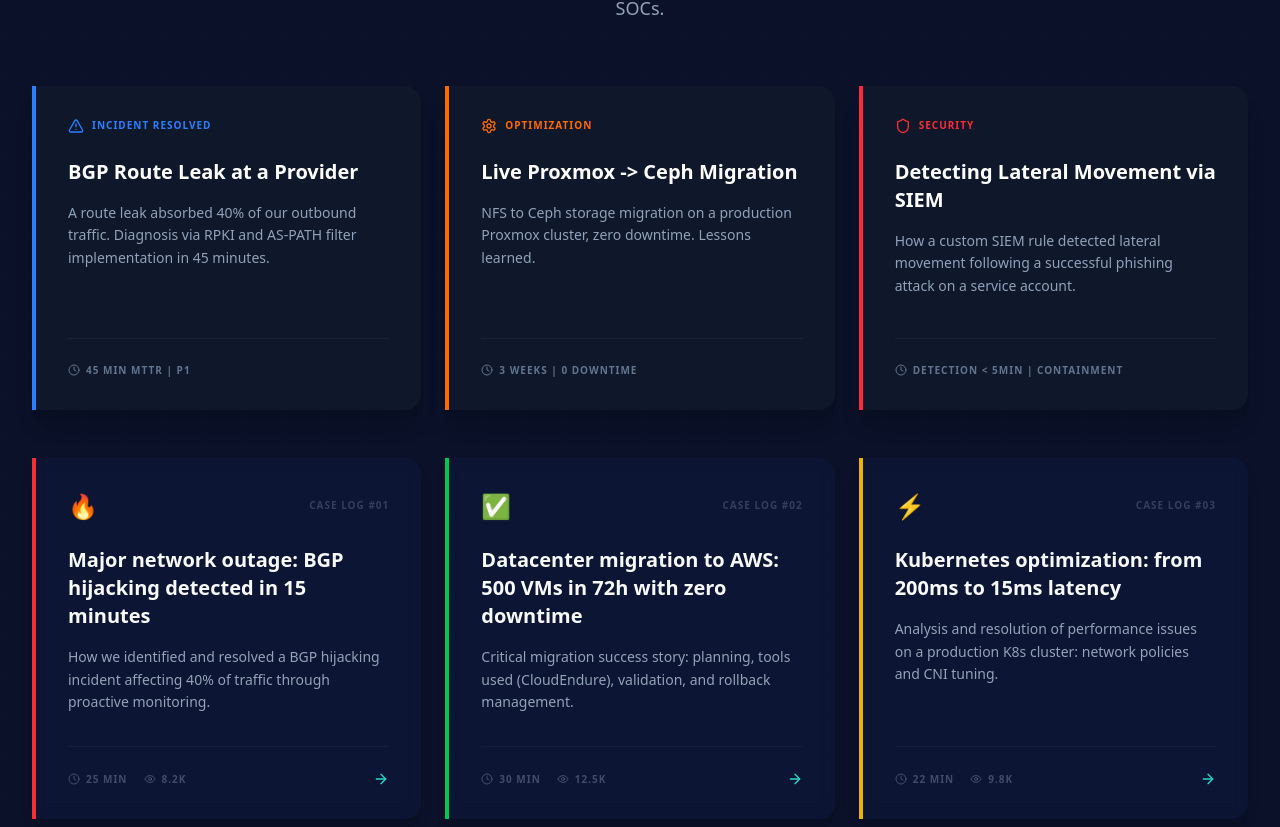
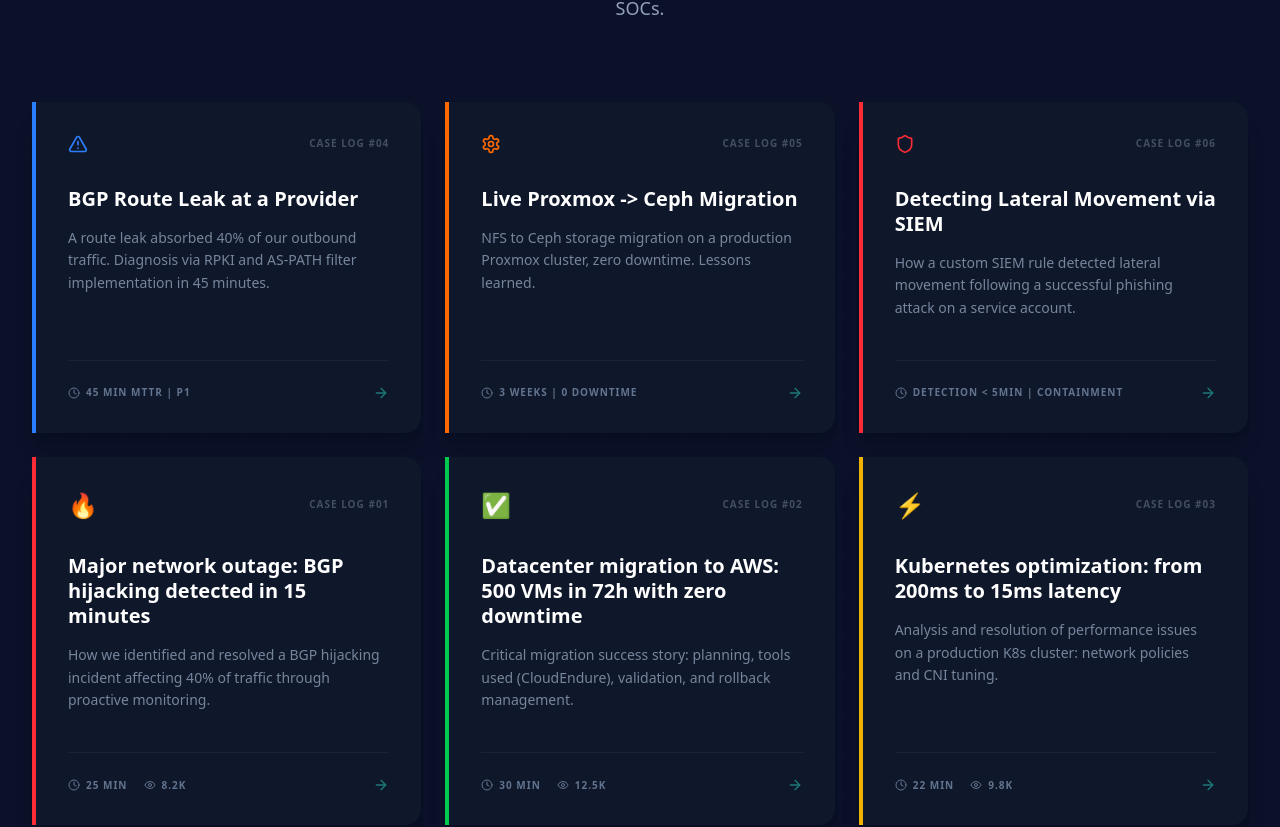
Before and after one commit to lepfsi/Site-PP, a Next.js app: page / in a window 1280 px wide. Shown: the part 3132-3959 px from the top of the page. Built offline with nearby package versions, Linux system fonts and the light colour scheme.

Commit message:
Redesign Experience Section

```diff
--- a/src/components/ExperienceSection.tsx
+++ b/src/components/ExperienceSection.tsx
@@ -1,19 +1,21 @@
 "use client";
 
 import { motion } from "framer-motion";
-import { ArrowRight, Eye, Clock, AlertTriangle, Settings, Shield, Zap, Flame, CheckCircle2, Monitor } from "lucide-react";
+import { ArrowRight, Eye, Clock, AlertTriangle, Settings, Shield, Zap, Flame, CheckCircle2, Monitor, Bug, Globe, Code2 } from "lucide-react";
 import Link from "next/link";
 import { useLanguage } from "@/lib/LanguageContext";
 
-const newExperiences = [
+const allExperiences = [
+  // THE "NEW" ONES FROM PREVIOUS CAPTURES
   {
     titleKey: "exp.4.title" as const,
     descKey: "exp.4.desc" as const,
     footerKey: "exp.4.footer" as const,
     badgeKey: "exp.badge_incident" as const,
     icon: AlertTriangle,
-    color: "border-blue-500",
+    color: "border-l-blue-500",
     iconColor: "text-blue-500",
+    id: "04"
   },
   {
     titleKey: "exp.5.title" as const,
@@ -21,8 +23,9 @@ const newExperiences = [
     footerKey: "exp.5.footer" as const,
     badgeKey: "exp.badge_optimization" as const,
     icon: Settings,
-    color: "border-orange-500",
+    color: "border-l-orange-500",
     iconColor: "text-orange-500",
+    id: "05"
   },
   {
     titleKey: "exp.6.title" as const,
@@ -30,38 +33,37 @@ const newExperiences = [
     footerKey: "exp.6.footer" as const,
     badgeKey: "exp.badge_security" as const,
     icon: Shield,
-    color: "border-red-500",
+    color: "border-l-red-500",
     iconColor: "text-red-500",
+    id: "06"
   },
-];
-
-const oldExperiences = [
+  // THE "OLD" ONES FROM THE LATEST CAPTURE
   {
     titleKey: "exp.1.title" as const,
     descKey: "exp.1.desc" as const,
     emoji: "🔥",
-    icon: Flame,
-    color: "border-red-500",
-    readTime: "25 min",
+    color: "border-l-red-500",
+    readTime: "25 MIN",
     views: "8.2K",
+    id: "01"
   },
   {
     titleKey: "exp.2.title" as const,
     descKey: "exp.2.desc" as const,
     emoji: "✅",
-    icon: CheckCircle2,
-    color: "border-green-500",
-    readTime: "30 min",
+    color: "border-l-green-500",
+    readTime: "30 MIN",
     views: "12.5K",
+    id: "02"
   },
   {
     titleKey: "exp.3.title" as const,
     descKey: "exp.3.desc" as const,
     emoji: "⚡",
-    icon: Zap,
-    color: "border-yellow-500",
-    readTime: "22 min",
+    color: "border-l-yellow-500",
+    readTime: "22 MIN",
     views: "9.8K",
+    id: "03"
   },
 ];
 
@@ -73,7 +75,7 @@ export default function ExperienceSection() {
       <div className="absolute inset-0 tech-grid opacity-5 pointer-events-none"></div>
 
       <div className="container-custom relative z-10">
-        <div className="text-center mb-16">
+        <div className="text-center mb-20">
           <motion.h2
             initial={{ opacity: 0, y: 20 }}
             whileInView={{ opacity: 1, y: 0 }}
@@ -93,72 +95,51 @@ export default function ExperienceSection() {
           </motion.p>
         </div>
 
-        {/* Row 1: New Modern Cards from Capture */}
-        <div className="grid grid-cols-1 md:grid-cols-3 gap-6 mb-12">
-          {newExperiences.map((exp, index) => (
+        {/* Unified Horizontal Grid - 3 columns */}
+        <div className="grid grid-cols-1 md:grid-cols-2 lg:grid-cols-3 gap-6">
+          {allExperiences.map((exp, index) => (
             <motion.div
-              key={exp.titleKey}
+              key={exp.id}
               initial={{ opacity: 0, y: 20 }}
               whileInView={{ opacity: 1, y: 0 }}
-              transition={{ delay: index * 0.1 }}
+              transition={{ delay: index * 0.05 }}
               viewport={{ once: true }}
-              className={`group flex flex-col p-8 bg-[#0f172a] border-l-4 ${exp.color} rounded-r-2xl shadow-xl transition-all hover:translate-x-1`}
+              className={`group flex flex-col p-8 bg-[#0f172a] border-l-4 ${exp.color} rounded-r-2xl shadow-xl transition-all hover:translate-y-[-4px] hover:shadow-turquoise/5`}
             >
-              <div className="flex items-center space-x-2 mb-6">
-                <exp.icon size={16} className={exp.iconColor} />
-                <span className={`text-[10px] font-black uppercase tracking-widest ${exp.iconColor}`}>
-                  {t(exp.badgeKey)}
+              <div className="flex items-center justify-between mb-8">
+                {exp.emoji ? (
+                  <span className="text-2xl">{exp.emoji}</span>
+                ) : exp.icon ? (
+                  <exp.icon size={20} className={exp.iconColor} />
+                ) : null}
+                <span className="text-[10px] font-mono text-text-secondary/40 uppercase font-black tracking-widest">
+                  CASE LOG #{exp.id}
                 </span>
               </div>
 
-              <h3 className="text-xl font-bold text-white mb-4 group-hover:text-turquoise transition-colors">
+              <h3 className="text-xl font-bold text-white mb-4 group-hover:text-turquoise transition-colors leading-tight">
                 {t(exp.titleKey)}
               </h3>
 
-              <p className="text-slate-400 text-sm leading-relaxed mb-10 flex-grow font-medium">
+              <p className="text-slate-400 text-sm leading-relaxed mb-10 flex-grow font-medium opacity-80">
                 {t(exp.descKey)}
               </p>
 
-              <div className="flex items-center space-x-4 pt-6 border-t border-white/5 text-[10px] font-mono text-slate-500 uppercase font-bold tracking-widest">
+              <div className="flex items-center justify-between pt-6 border-t border-white/5">
+                <div className="flex items-center space-x-4 text-[10px] font-mono text-slate-500 uppercase font-bold tracking-widest">
+                  {exp.footerKey ? (
                     <div className="flex items-center">
                       <Clock size={12} className="mr-1.5" />
                       {t(exp.footerKey)}
                     </div>
-              </div>
-            </motion.div>
-          ))}
-        </div>
-
-        {/* Row 2: Original Cards Mixed In */}
-        <div className="grid grid-cols-1 md:grid-cols-3 gap-6">
-          {oldExperiences.map((exp, index) => (
-            <motion.div
-              key={exp.titleKey}
-              initial={{ opacity: 0, y: 20 }}
-              whileInView={{ opacity: 1, y: 0 }}
-              transition={{ delay: (index + 3) * 0.1 }}
-              viewport={{ once: true }}
-              className={`group flex flex-col p-8 bg-bg-secondary/40 border-l-4 ${exp.color} rounded-r-2xl shadow-lg transition-all hover:translate-x-1 backdrop-blur-sm`}
-            >
-              <div className="flex items-center justify-between mb-6">
-                <span className="text-2xl">{exp.emoji}</span>
-                <span className="text-[10px] font-mono text-text-secondary/30 uppercase font-black tracking-widest">Case Log #0{index + 1}</span>
-              </div>
-
-              <h3 className="text-xl font-bold text-text-primary mb-4 group-hover:text-turquoise transition-colors">
-                {t(exp.titleKey)}
-              </h3>
-
-              <p className="text-text-secondary text-sm leading-relaxed mb-8 flex-grow font-medium">
-                {t(exp.descKey)}
-              </p>
-
-              <div className="flex items-center justify-between pt-6 border-t border-border-main/50">
-                <div className="flex items-center space-x-4 text-[10px] font-mono text-text-secondary/40 font-bold uppercase tracking-widest">
+                  ) : (
+                    <>
                       <span className="flex items-center"><Clock size={12} className="mr-1.5" /> {exp.readTime}</span>
                       <span className="flex items-center"><Eye size={12} className="mr-1.5" /> {exp.views}</span>
+                    </>
+                  )}
                 </div>
-                <Link href="#" className="text-turquoise hover:text-turquoise-dark transition-colors">
+                <Link href="#" className="text-turquoise opacity-50 group-hover:opacity-100 transition-all">
                   <ArrowRight size={16} />
                 </Link>
               </div>
```
Lines whose indentation alone changed are shown as unchanged.
